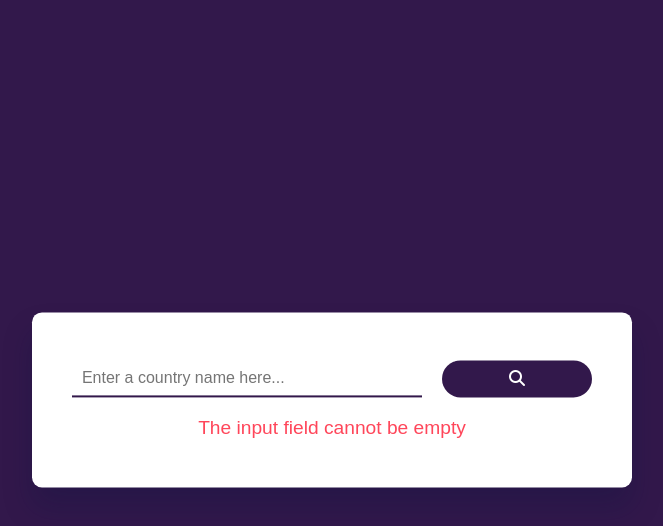
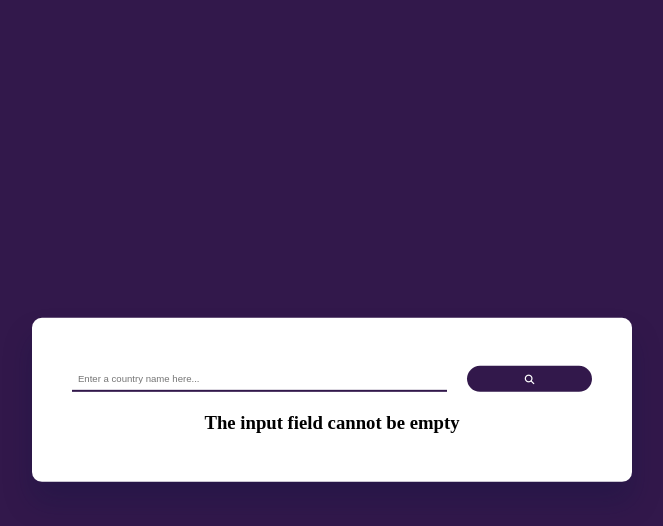
Before and after one commit to mssj-11/Countries_API, a plain HTML site: page index.html in a window 1280 px wide. Both pictures are taken after a click on the button 825 px from the left and 390 px from the top of the page. Shown: the whole page, without its empty margins (308-971 px from the left). Drawn offline with Linux system fonts and the light colour scheme; no server answers.

Commit message:
Countries API

```diff
--- a/style.css
+++ b/style.css
@@ -1,7 +1,6 @@
 *{
     margin: 0;      padding: 0;
     box-sizing: border-box;
-    font-family: 'Poppins', sans-serif;
 }
 
 body{    background-color: #32184b;      }
@@ -22,7 +21,7 @@ body{    background-color: #32184b;      }
 
 .search-wrapper {
     display: grid;
-    grid-template-columns: 7fr 3fr;
+    grid-template-columns: 9fr 3fr;
     gap: 1.25em;
 }
 
@@ -30,7 +29,7 @@ body{    background-color: #32184b;      }
     font-size: 1em;
     background-color: #32184b;
     color: #fff;
-    padding: .6em 0;
+    padding: .8em 0;
     border: 0;
     border-radius: 1.5em;
     cursor: pointer;
@@ -50,7 +49,7 @@ body{    background-color: #32184b;      }
 }
 
 
-.result {       margin-top: 1.25em;    }
+#result {       margin-top: 1.25em;    }
 
 .result .country-img {
     display: block;
@@ -73,18 +72,24 @@ body{    background-color: #32184b;      }
     letter-spacing: .3px;
 }
 
-.container h3 {
-    text-align: center;
-    font-size: 1.2em;
-    font-weight: 400;
-    color: #ff465a;
-}
+.container h3 {  text-align: center;   }
 
 .container h4 {
     display: inline;
     font-weight: 500;
-    font-weight: bold;
     color: #222a43;
 }
 
 .container span {   color: #5d6274;    }
+
+
+
+
+
+/*Mobile*/
+@media screen and (min-width: 780px){
+    .search-wrapper input,
+    .search-wrapper button {
+        font-size: .6em;
+    }
+}
```
